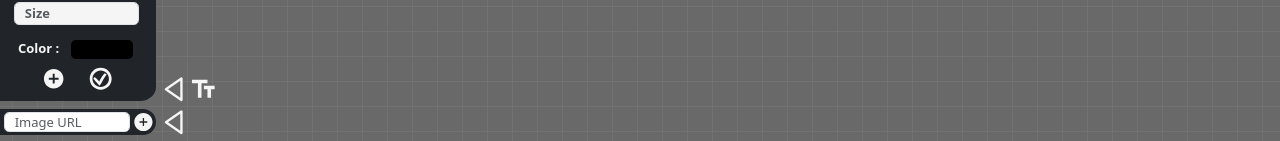
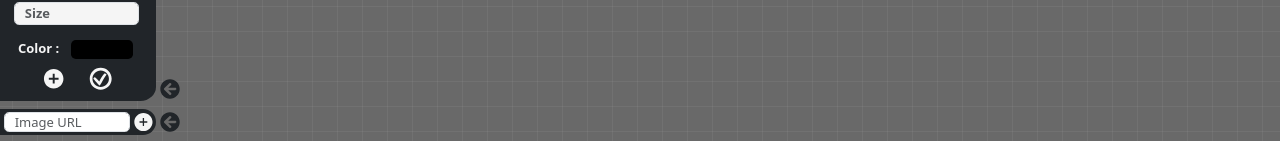
Before and after one commit to Vergiis/OnRefs, a React (Vite) app: page / in a window 1280 px wide. Both pictures are taken after a click on the element 18 px from the left and 779 px from the top of the page. Shown: the part 656-797 px from the top of the page. Built offline with nearby package versions, Linux system fonts and the light colour scheme.

Commit message:
3 files modified

```diff
--- a/src/CanvasAdd.tsx
+++ b/src/CanvasAdd.tsx
@@ -2,7 +2,8 @@ import Form from 'react-bootstrap/Form';
 import { AiFillPlusCircle } from 'react-icons/ai';
 import { useRef, useState } from 'react';
 import $ from 'jquery';
-import { BiImageAdd, BiLeftArrow } from 'react-icons/bi';
+import { BiImageAdd } from 'react-icons/bi';
+import { FaArrowCircleLeft } from 'react-icons/fa';
 
 export function CanvasAdd({ modalAddImageClick }: any) {
   const [canvasAddShow, setCanvasAddShow] = useState(false);
@@ -62,7 +63,11 @@ export function CanvasAdd({ modalAddImageClick }: any) {
         </div>
       </Form.Group>
       <Form.Group id="canvasAddButton" onClick={handleCanvasAddShow}>
-        {isArrowIcon ? <BiLeftArrow /> : <BiImageAdd />}
+        {isArrowIcon ? (
+          <FaArrowCircleLeft className="arrowButton" />
+        ) : (
+          <BiImageAdd />
+        )}
       </Form.Group>
     </Form>
   );
--- a/src/TextAdd.tsx
+++ b/src/TextAdd.tsx
@@ -1,9 +1,12 @@
+import { useState } from 'react';
 import { Form } from 'react-bootstrap';
-import { BiLeftArrow } from 'react-icons/bi';
+import { FaArrowCircleLeft } from 'react-icons/fa';
 import { GiConfirmed } from 'react-icons/gi';
 import { MdAddCircle, MdOutlineTextFields } from 'react-icons/md';
 
 export function TextAdd() {
+  const [isArrowIcon, setIsArrowIcon] = useState(true);
+
   return (
     <Form className="addText">
       <Form.Group className="addOptionWindow">
@@ -25,8 +28,8 @@ export function TextAdd() {
       </Form.Group>
       <Form.Group>
         <Form.Label id="addTextButton">
-          <BiLeftArrow />
-          <MdOutlineTextFields />
+          { isArrowIcon ? <FaArrowCircleLeft className="arrowButton" />
+          : <MdOutlineTextFields />}
         </Form.Label>
       </Form.Group>
     </Form>
--- a/src/styles/canvasStyle.css
+++ b/src/styles/canvasStyle.css
@@ -87,6 +87,14 @@
 #imageAddToggle {
   display: none;
 }
+.arrowButton {
+  margin-top: 0.2em;
+  font-size: 0.7em;
+  color: #212529;
+}
+.arrowButton:hover {
+  color: #00a4a4;
+}
 .addText {
   position: absolute;
   bottom: 2.5em;
```
